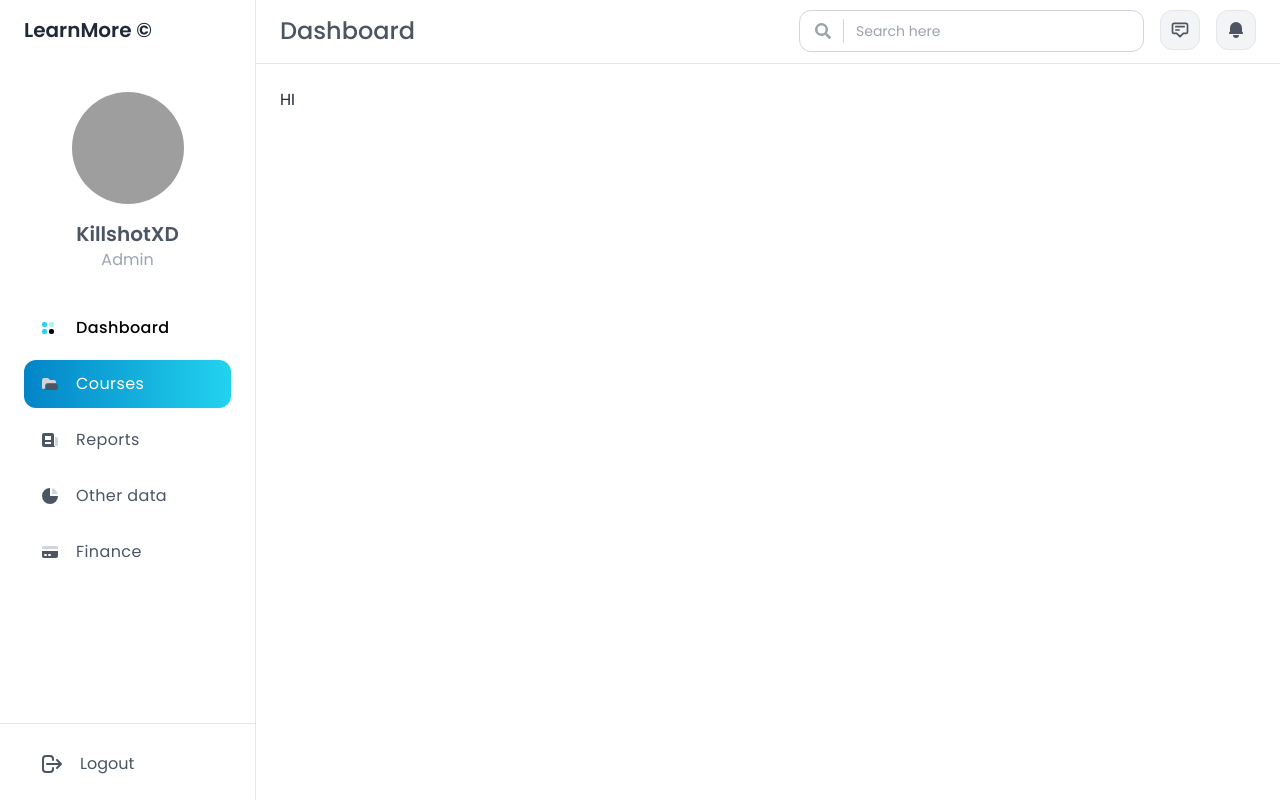
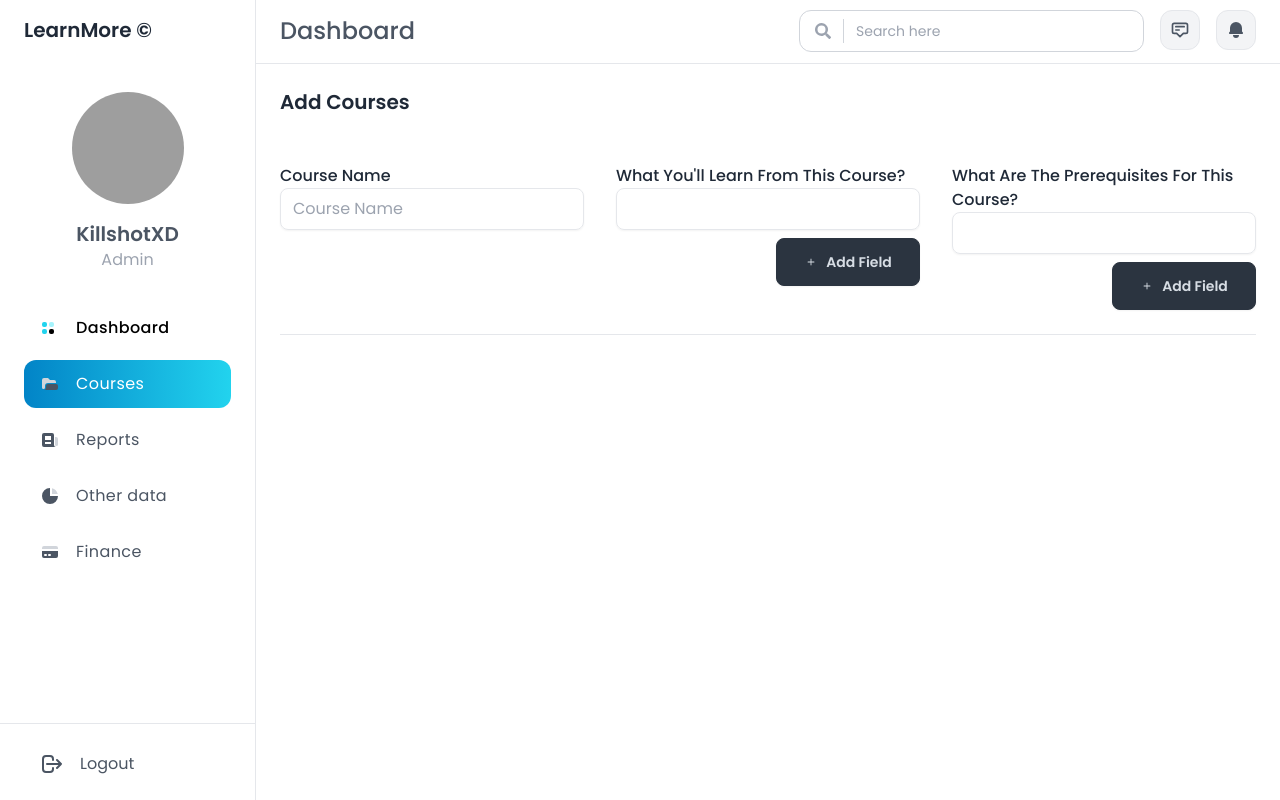
Before and after one commit to killshotxd/Learn-More, a React (Vite) app: page /admin in a window 1280 px wide. Both pictures are taken after a click on the item "Courses". Built offline with nearby package versions, Linux system fonts and the light colour scheme; no server answers; grey boxes are pictures that could not be loaded.

Commit message:
Admin update

```diff
--- a/package.json
+++ b/package.json
@@ -13,6 +13,7 @@
     "firebase": "^10.6.0",
     "react": "^18.2.0",
     "react-dom": "^18.2.0",
+    "react-hot-toast": "^2.4.1",
     "react-icons": "^4.11.0",
     "react-player": "^2.13.0",
     "react-router-dom": "^6.18.0",
--- a/src/pages/Admin/Admin.jsx
+++ b/src/pages/Admin/Admin.jsx
@@ -309,9 +309,7 @@ const Admin = () => {
             </div>
           </div>
 
-          <div className="px-6 pt-6 2xl:container bg-white">
-            {renderComponent()}
-          </div>
+          <div className="px-6 pt-6 bg-white">{renderComponent()}</div>
         </div>
       </section>
     </>
--- a/src/pages/Admin/Courses.jsx
+++ b/src/pages/Admin/Courses.jsx
@@ -1,7 +1,154 @@
+import { useState } from "react";
+import { BsDash, BsPlus } from "react-icons/bs";
+import toast, { Toaster } from "react-hot-toast";
 const Courses = () => {
+  const [cname, setCname] = useState("");
+  const [cProvide, setCourseProvide] = useState([""]);
+  const [prerequisites, setPrerequisites] = useState([""]);
+  const [courseDetails, setCourseDetails] = useState([""]);
+  const addCProvide = () => {
+    setCourseProvide([...cProvide, ""]); // Add a new empty field
+  };
+
+  const removeCProvide = (indexToRemove) => {
+    if (cProvide.length == 1) {
+      toast.error("One Point is needed !", { id: "PROVIDED" });
+      return;
+    }
+    const updatedFields = cProvide.filter(
+      (_, index) => index !== indexToRemove
+    );
+    setCourseProvide(updatedFields); // Remove the field at the specified index
+  };
+
+  const handleInputChange = (index, value) => {
+    const updatedFields = [...cProvide];
+    updatedFields[index] = value;
+    setCourseProvide(updatedFields); // Update the value of a specific field
+  };
+
+  //
+
+  const addPrerequisites = () => {
+    setPrerequisites([...prerequisites, ""]); // Add a new empty field
+  };
+
+  const removePrerequisites = (indexToRemove) => {
+    if (prerequisites.length == 1) {
+      toast.error("One Point is needed !", { id: "PROVIDED" });
+      return;
+    }
+    const updatedFields = prerequisites.filter(
+      (_, index) => index !== indexToRemove
+    );
+    setPrerequisites(updatedFields); // Remove the field at the specified index
+  };
+
+  const handleInputChangePre = (index, value) => {
+    const updatedFields = [...prerequisites];
+    updatedFields[index] = value;
+    setPrerequisites(updatedFields); // Update the value of a specific field
+  };
+
+  //
+
   return (
     <>
-      <div className="">HI</div>
+      <Toaster />
+      {/* <div className="  flex justify-between items-center">
+        <input
+          type="text"
+          placeholder="Search by product no, name or price."
+          className="px-4 py-2 md:mb-4 border rounded-md"
+        />
+      </div> */}
+
+      <h2 className="text-xl font-semibold">Add Courses</h2>
+
+      <div className="mt-12">
+        <div className="grid md:grid-cols-3  sm:grid-cols-2 gap-8">
+          <div>
+            <label htmlFor="cname" className="font-medium">
+              Course Name
+            </label>
+            <input
+              type="text"
+              value={cname}
+              onChange={(e) => setCname(e.target.value)}
+              id="cname"
+              placeholder="Course Name"
+              className="w-full pl-3 pr-3 py-2 text-gray-500 bg-transparent outline-none border focus:border-indigo-600 shadow-sm rounded-lg"
+            />
+          </div>
+          <div>
+            <label htmlFor="name" className="font-medium">
+              What You&apos;ll Learn From This Course?
+            </label>
+
+            {cProvide.map((field, index) => (
+              <div key={index} className="flex items-center space-x-2 ">
+                <input
+                  type="text"
+                  value={cProvide[index]}
+                  onChange={(e) => handleInputChange(index, e.target.value)}
+                  className="w-full pl-3 pr-3 py-2 text-gray-500 bg-transparent outline-none border focus:border-indigo-600 shadow-sm rounded-lg"
+                />
+                {cProvide.length > 1 && (
+                  <button type="button" onClick={() => removeCProvide(index)}>
+                    <BsDash />
+                  </button>
+                )}
+              </div>
+            ))}
+            <div className="flex justify-end mt-2">
+              <button
+                type="button"
+                className="btn btn-neutral w-36 h-3"
+                onClick={addCProvide}
+              >
+                <BsPlus /> Add Field
+              </button>
+            </div>
+          </div>
+          <div>
+            <label htmlFor="name" className="font-medium">
+              What Are The Prerequisites For This Course?
+            </label>
+
+            {prerequisites.map((field, index) => (
+              <div key={index} className="flex items-center space-x-2 ">
+                <input
+                  type="text"
+                  value={prerequisites[index]}
+                  onChange={(e) => handleInputChangePre(index, e.target.value)}
+                  className="w-full pl-3 pr-3 py-2 text-gray-500 bg-transparent outline-none border focus:border-indigo-600 shadow-sm rounded-lg"
+                />
+                {prerequisites.length > 1 && (
+                  <button
+                    type="button"
+                    onClick={() => removePrerequisites(index)}
+                  >
+                    <BsDash />
+                  </button>
+                )}
+              </div>
+            ))}
+            <div className="flex justify-end mt-2">
+              <button
+                type="button"
+                className="btn btn-neutral w-36 h-3"
+                onClick={addPrerequisites}
+              >
+                <BsPlus /> Add Field
+              </button>
+            </div>
+          </div>
+        </div>
+
+        <hr className="mt-6" />
+
+        <div className="grid md:grid-cols-3  sm:grid-cols-2 gap-8"></div>
+      </div>
     </>
   );
 };
```
Also changed, not shown: 1 other file (tests, documents, lock files or other folders).
